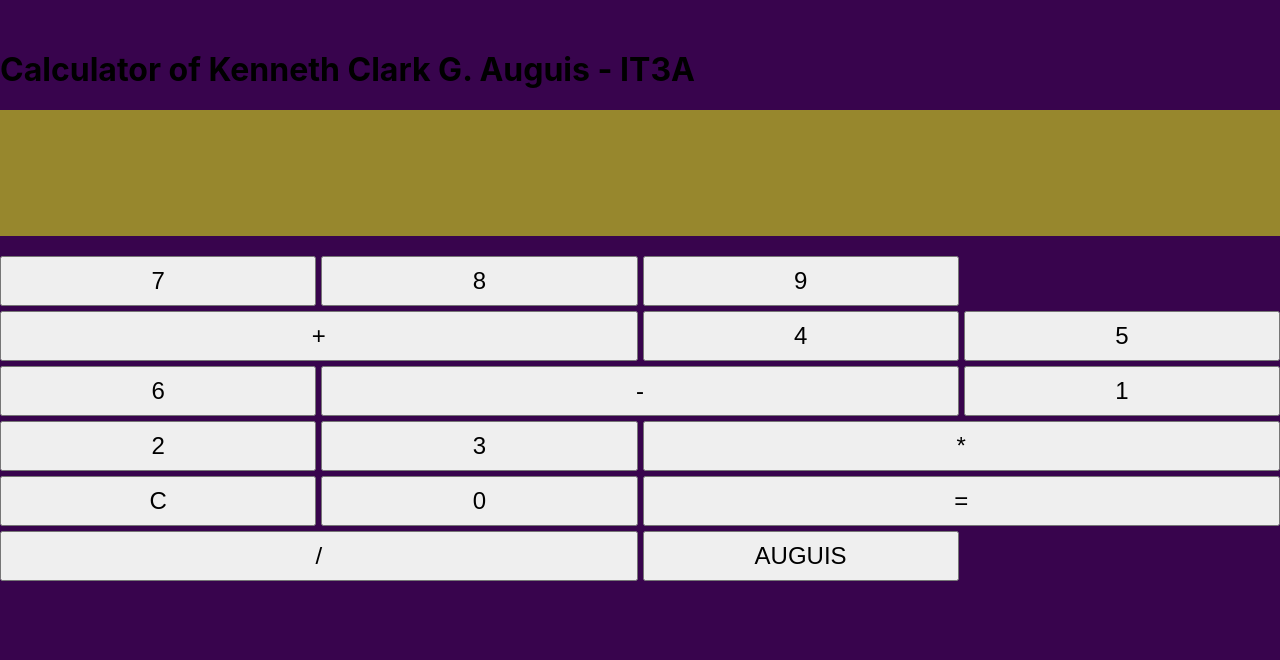
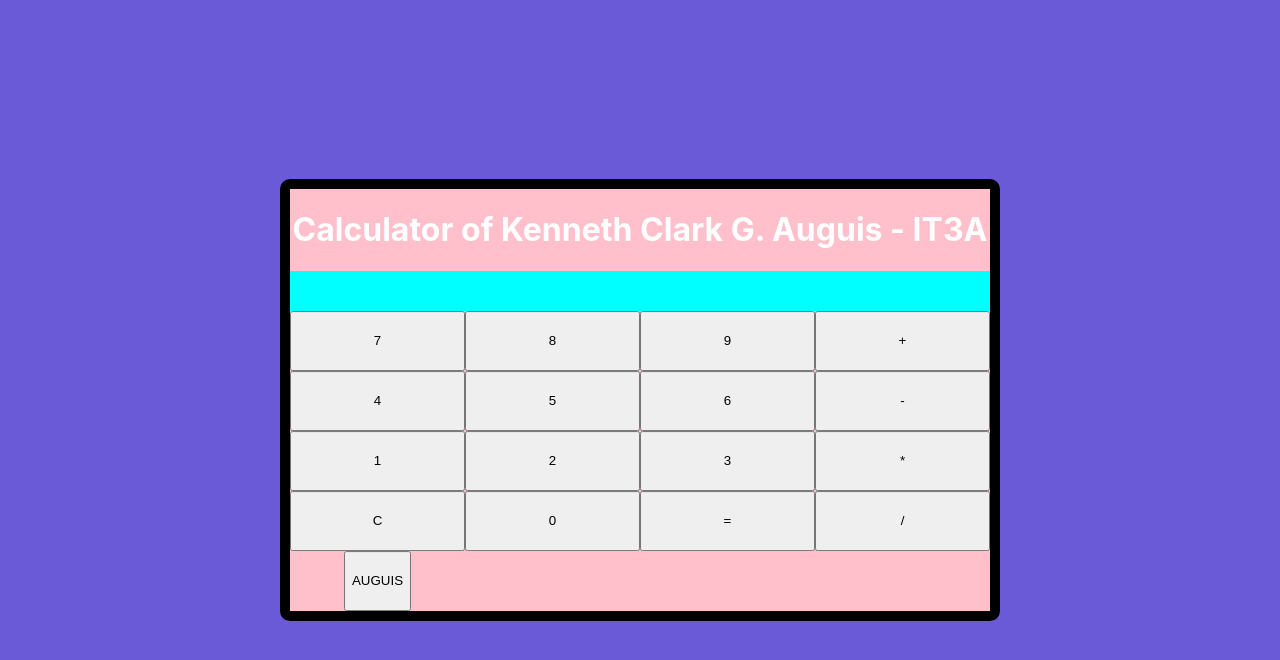
Before and after one commit to Ezikiel2023/prelimexam, a React (Create React App) app: page / in a window 1280 px wide. Shown: the top 660 px of the page. Built offline with nearby package versions, Linux system fonts and the light colour scheme.

Commit message:
Update App.css

```diff
--- a/src/App.css
+++ b/src/App.css
@@ -1,58 +1,62 @@
 .App {
   text-align: center;
 }
+.CalcDisplay {
+  height: 40px;
+  font-size: 2em;
+  background-color: aqua;
+  color: red;
+}
+ .CalcContainer {
+  top: 50%;
+  left: 50%;
+  position: absolute;
+  transform: translate(-50%, -50%);
+  margin: 0 auto;
+  width: 700px;
+  text-align: center;
+  border: 10px solid black;
+  background: pink;
+  border-radius: 10px;
 
-.CalcContainer {
-  margin-top: 50px;
+ }
+
+ .ButtonContainer{
+  display: grid;
+  grid-template-columns: repeat(4, 1fr);
+  grid-auto-rows: minmax(60px, auto);
+
+ }
+ body {
+  margin: 0;
+  padding: 0;
+  display: flex;
+  justify-content: center;
+  align-items: center;
+  min-height: 100vh;
+  animation: changeColor 5s linear infinite; /* Change color every 4 seconds */
+  background-color: #3498db; /* Initial background color */
+  color: #fff; /* Text color */
 }
 
-.CalcDisplay {
-  color: #38044d;
-  background-color: rgba(194, 194, 31, 0.692);
-  height: 70px;
-  text-align: center;
-  padding: 28px;
-  font-size: 40px;
+@keyframes changeColor {
+  0%, 100% {
+    background-color: #0f0bea; /* Initial color */
+  }
+  25% {
+    background-color: peachpuff; /* Color 1 */
+  }
+  50% {
+    background-color: gray; /* Color 2 */
+  }
+  75% {
+    background-color: violet; /* Color 3 */
+  }
 }
 
-.ButtonContainer {
-  display: grid;
-  grid-template-columns: repeat(4, 1fr);
-  grid-gap: 5px;
-  margin-top: 20px;
+
+.Surname {
+  display:flex;
+  justify-content: center;
+
 }
-
-.EqualButton {
-  grid-column: span 2;
-}
-
-.CalButton {
-  width: 100%;
-  height: 50px;
-  font-size: 24px;
-}
-
-button {
-  width: 100%;
-  height: 50px;
-  font-size: 24px;
-}
-
-button:nth-child(4n) {
-  grid-column: span 2;
-}
-
-button:nth-child(15) {
-  grid-column: span 2;
-}
-
-body {
-  background-color: #38044d;
-}
-
-.Footer {
-  margin-top: 20px;
-  text-align: center;
-  font-size: 69px;
-  color: rgba(194, 194, 31, 0.692);
-}
```
